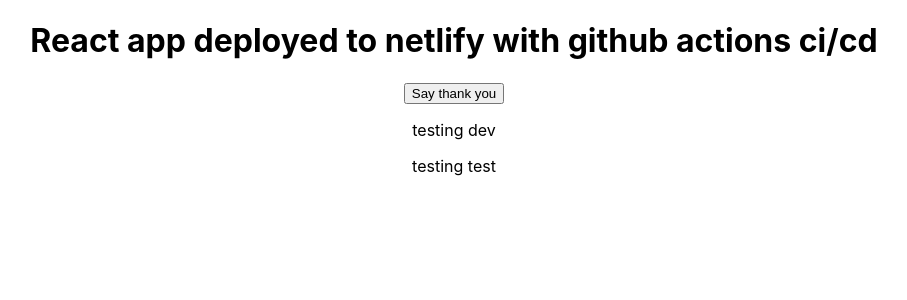
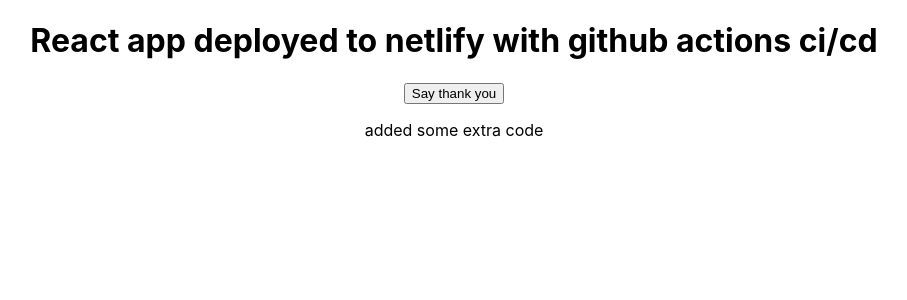
Before and after one commit to FrankenDeba/netlify-github-actions, a React (Create React App) app: page / in a window 1280 px wide. Shown: the top 300 px of the page, without its empty margins (186-1093 px from the left). Built offline with nearby package versions, Linux system fonts and the light colour scheme.

Commit message:
extra code

```diff
--- a/src/App.js
+++ b/src/App.js
@@ -8,8 +8,7 @@
       <h1>React app deployed to netlify with github actions ci/cd</h1>
       <button onClick={() => setWelcome(true)}>Say thank you</button>
       {welcome && <h2>You are welcome!</h2>}
-      <p>testing dev</p>
-      <p>testing test</p>
+      <p>added some extra code</p>
     </div>
   );
 }
```
